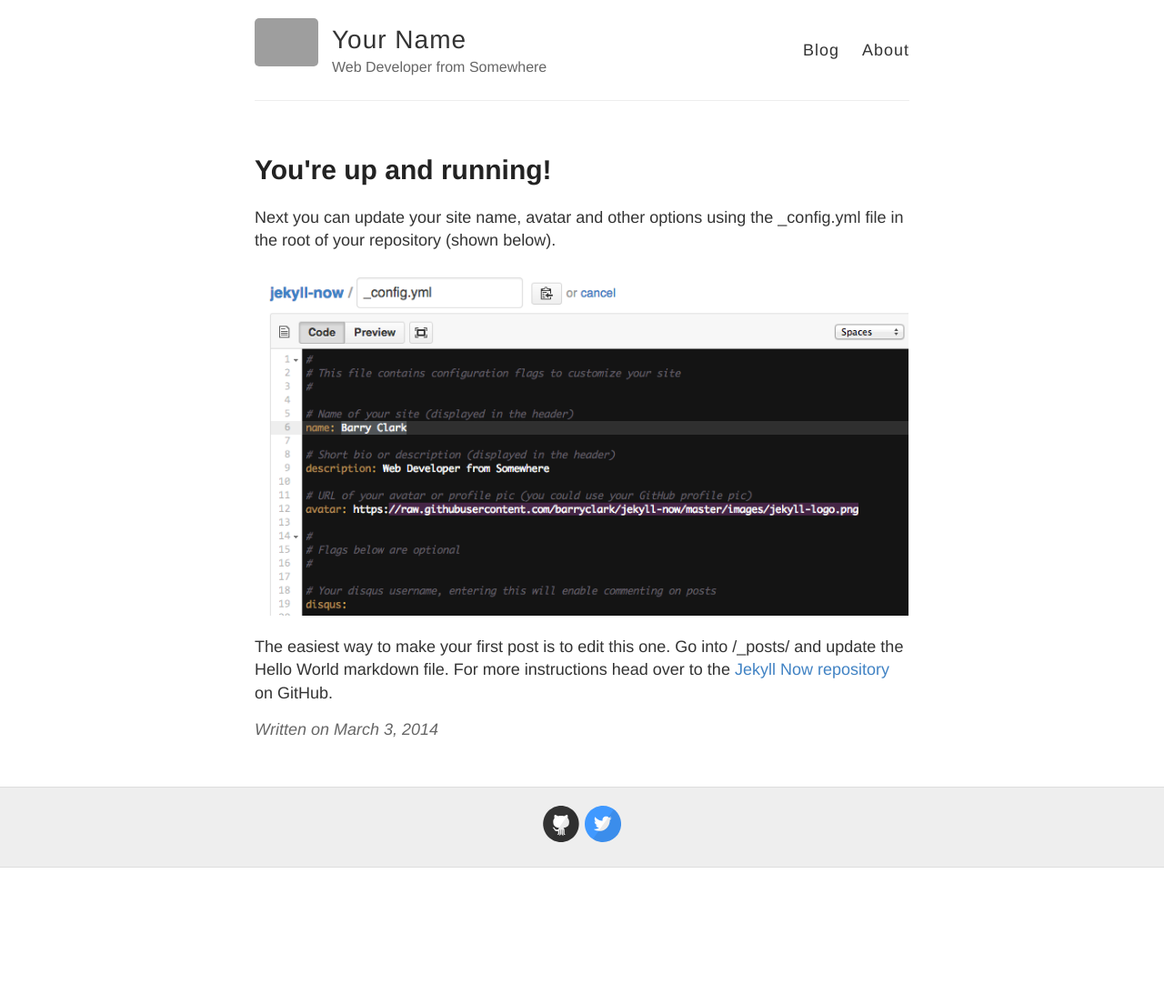
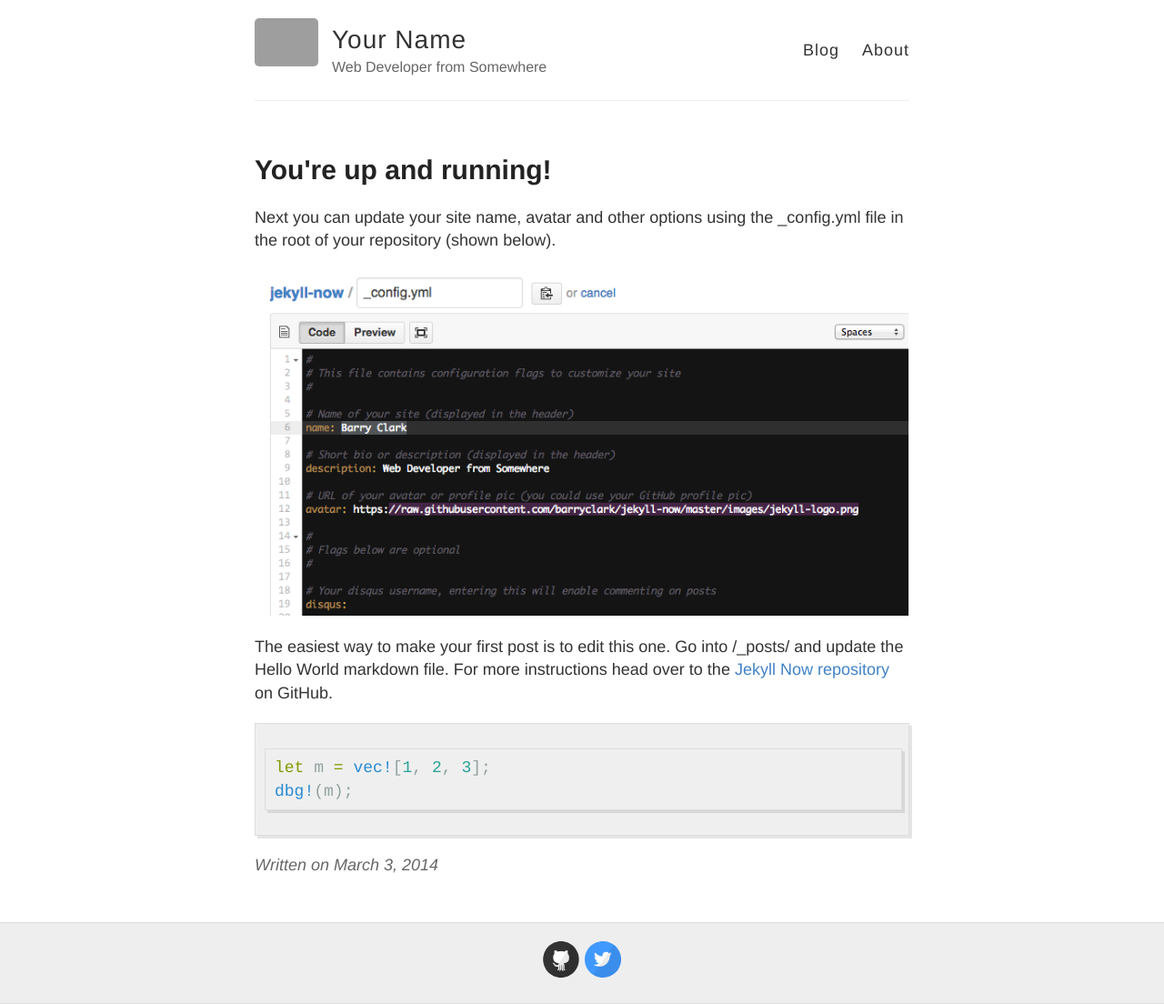
Before and after one commit to HBchevelle68/HBchevelle68.github.io, a Jekyll site: the page built from _posts/2014-3-3-Hello-World.md, in a window 1280 px wide. Shown: the whole page at 91% size. Built offline with Jekyll 4.4.1, drawn with Linux system fonts in a browser that asks for light colours; before the commit the page ends 954 px from its top, so only the background shows below that; grey boxes are pictures that could not be loaded.

Commit message:
testing something

````diff
--- a/_posts/2014-3-3-Hello-World.md
+++ b/_posts/2014-3-3-Hello-World.md
@@ -8,3 +8,8 @@ Next you can update your site name, avatar and other options using the _config.y
 ![_config.yml]({{ site.baseurl }}/images/config.png)
 
 The easiest way to make your first post is to edit this one. Go into /_posts/ and update the Hello World markdown file. For more instructions head over to the [Jekyll Now repository](https://github.com/barryclark/jekyll-now) on GitHub.
+
+```rust
+let m = vec![1, 2, 3];
+dbg!(m);
+```
````
